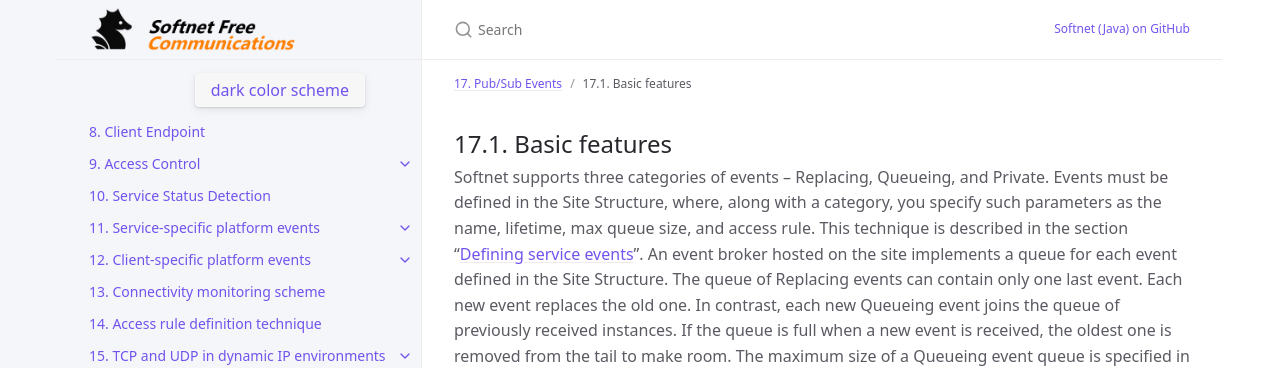
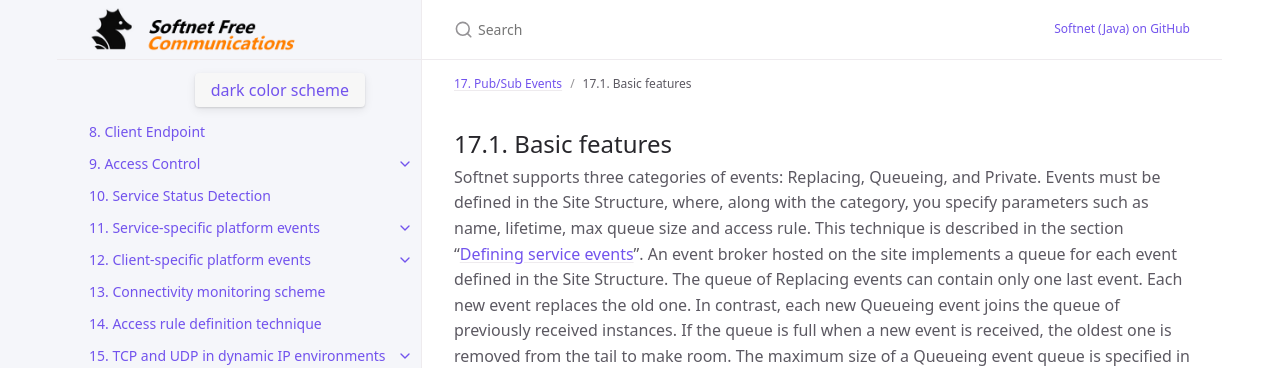
Before and after one commit to Softnet-Free/softnet-java, a Jekyll site: the page built from docs/pub-sub-events/basic-features.md, in a window 1280 px wide and 900 px high. Shown: the top 368 px of the window. Built offline with Jekyll 4.4.1, drawn with Linux system fonts in a browser that asks for light colours.

Commit message:
text update

```diff
--- a/docs/pub-sub-events/basic-features.md
+++ b/docs/pub-sub-events/basic-features.md
@@ -7,7 +7,7 @@ nav_order: 1
 
 ## 17.1. Basic features
 
-Softnet supports three categories of events – Replacing, Queueing, and Private. Events must be defined in the Site Structure, where, along with a category, you specify such parameters as the name, lifetime, max queue size, and access rule. This technique is described in the section "[Defining service events]({{ site.baseurl }}{% link docs/site/service-events.md %})". An event broker hosted on the site implements a queue for each event defined in the Site Structure. The queue of Replacing events can contain only one last event. Each new event replaces the old one. In contrast, each new Queueing event joins the queue of previously received instances. If the queue is full when a new event is received, the oldest one is removed from the tail to make room. The maximum size of a Queueing event queue is specified in the event definition. The queue of Private events works in a similar way. Its maximum size is fixed at 1000. Note that if the site is multi-service, then each queue is created separately for each service.
+Softnet supports three categories of events: Replacing, Queueing, and Private. Events must be defined in the Site Structure, where, along with the category, you specify parameters such as name, lifetime, max queue size and access rule. This technique is described in the section "[Defining service events]({{ site.baseurl }}{% link docs/site/service-events.md %})". An event broker hosted on the site implements a queue for each event defined in the Site Structure. The queue of Replacing events can contain only one last event. Each new event replaces the old one. In contrast, each new Queueing event joins the queue of previously received instances. If the queue is full when a new event is received, the oldest one is removed from the tail to make room. The maximum size of a Queueing event queue is specified in the event definition. The queue of Private events works in a similar way. Its maximum size is fixed at 1000. Note that if the site is multi-service, then each queue is created separately for each service.
 
 An event can have arguments. For this purpose, event classes have an <span class="field">arguments</span> field of the <span class="datatype">SequenceEncoder</span> type, where the type is defined in Softnet ASN.1 Codec, through which services can pass data organized in complex hierarchical structures to subscribers. Accordingly, on the receiving side, events have an <span class="field">arguments</span> field of type <span class="datatype">SequenceDecoder</span>. The data size in <span class="field">arguments</span> is limited to 2 kilobytes. Before raising an event, an application can check the size by calling the <span class="method">getSize</span> method on <span class="field">arguments</span>.
 
```
